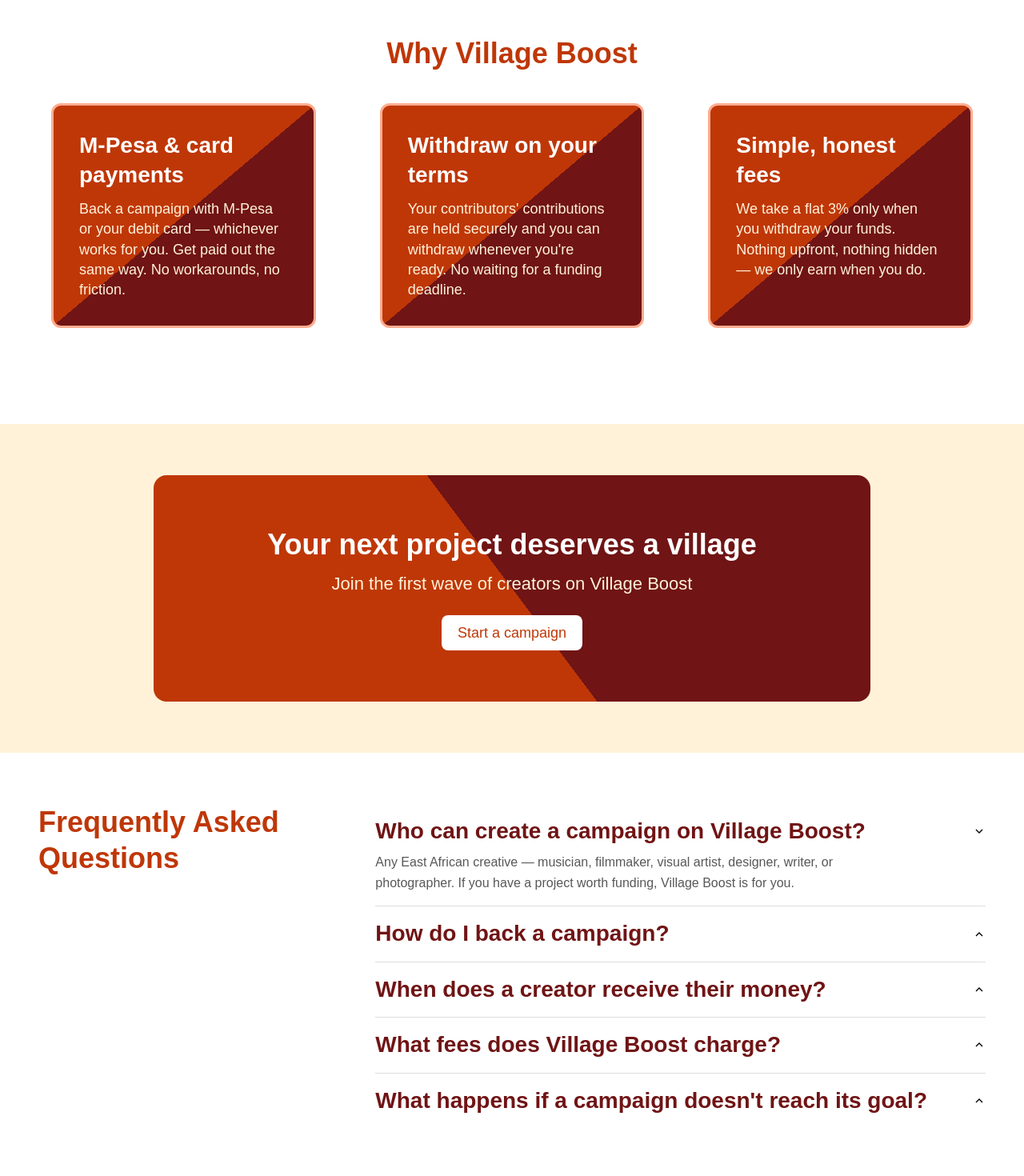
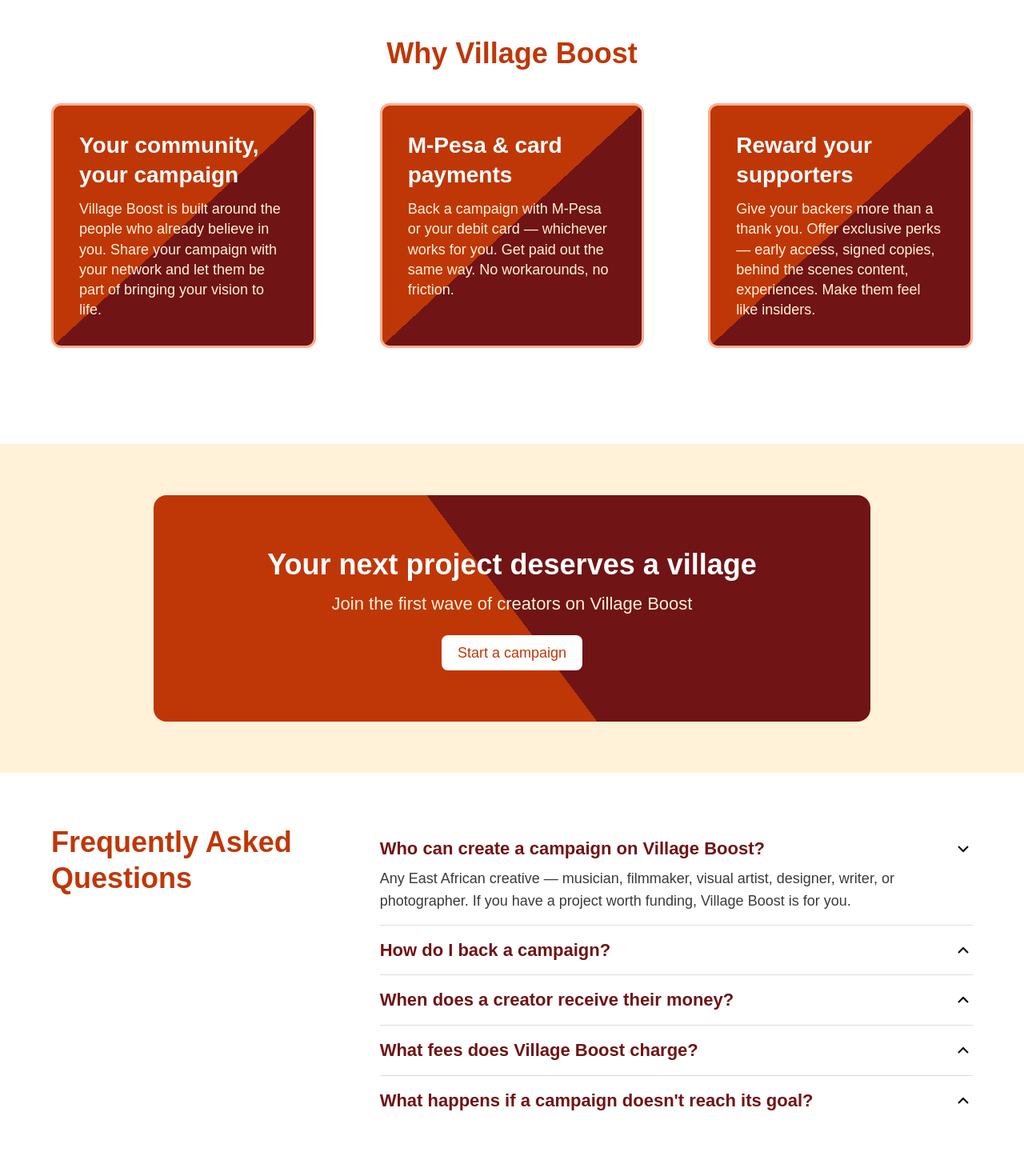
Before and after one commit to villageboost-org/villageboost, a Next.js app: page / in a window 1280 px wide. Shown: the part 2020-3490 px from the top of the page at 80% size. Built offline with nearby package versions, Linux system fonts and the light colour scheme; a web font is replaced by a local one.

Commit message:
style: update FAQ and WhyVillageBoost components for improved content and layout

```diff
--- a/app/components/home/Faq.tsx
+++ b/app/components/home/Faq.tsx
@@ -1,6 +1,6 @@
 function ChevronDownIcon() {
   return (
-    <svg viewBox="0 0 24 24" fill="none" stroke="currentColor" strokeWidth={2} className="h-4 w-4">
+    <svg viewBox="0 0 24 24" fill="none" stroke="currentColor" strokeWidth={2} className="h-6 w-6">
       <path d="m6 9 6 6 6-6" />
     </svg>
   );
@@ -8,7 +8,7 @@ function ChevronDownIcon() {
 
 function ChevronUpIcon() {
   return (
-    <svg viewBox="0 0 24 24" fill="none" stroke="currentColor" strokeWidth={2} className="h-4 w-4">
+    <svg viewBox="0 0 24 24" fill="none" stroke="currentColor" strokeWidth={2} className="h-6 w-6">
       <path d="m6 15 6-6 6 6" />
     </svg>
   );
@@ -30,18 +30,18 @@ const faqs = [
 
 export default function Faq() {
   return (
-    <section id="faq" className="grid gap-10 px-6 py-16 md:grid-cols-[1fr_2fr] md:px-12">
+    <section id="faq" className="grid gap-10 px-6 py-16 md:grid-cols-[1fr_2fr] md:px-16">
       <h2 className="text-rust-red">Frequently Asked Questions</h2>
 
       <div className="divide-y divide-grey/20">
         {faqs.map((faq) => (
           <div key={faq.question} className="py-4">
             <div className="flex items-center justify-between">
-              <h3 className="text-maroon">{faq.question}</h3>
+              <h4 className="text-maroon">{faq.question}</h4>
               {faq.open ? <ChevronDownIcon /> : <ChevronUpIcon />}
             </div>
             {faq.open && faq.answer && (
-              <p className="mt-2 max-w-xl text-sm text-grey">{faq.answer}</p>
+              <p className="mt-2 text-lg! text-dark-grey">{faq.answer}</p>
             )}
           </div>
         ))}
--- a/app/components/home/WhyVillageBoost.tsx
+++ b/app/components/home/WhyVillageBoost.tsx
@@ -1,18 +1,18 @@
 const reasons = [
+  {
+    title: "Your community, your campaign",
+    description:
+      "Village Boost is built around the people who already believe in you. Share your campaign with your network and let them be part of bringing your vision to life.",
+  },
   {
     title: "M-Pesa & card payments",
     description:
       "Back a campaign with M-Pesa or your debit card — whichever works for you. Get paid out the same way. No workarounds, no friction.",
   },
   {
-    title: "Withdraw on your terms",
+    title: "Reward your supporters",
     description:
-      "Your contributors' contributions are held securely and you can withdraw whenever you're ready. No waiting for a funding deadline.",
-  },
-  {
-    title: "Simple, honest fees",
-    description:
-      "We take a flat 3% only when you withdraw your funds. Nothing upfront, nothing hidden — we only earn when you do.",
+      "Give your backers more than a thank you. Offer exclusive perks — early access, signed copies, behind the scenes content, experiences. Make them feel like insiders.",
   },
 ];
 
@@ -25,14 +25,13 @@ export default function WhyVillageBoost() {
         {reasons.map((reason) => (
           <div
             key={reason.title}
-            className="flex max-w-sm flex-col rounded-xl p-8 text-left border-[#ffad90] border-[3px]"
+            className="flex max-w-md flex-col rounded-xl p-8 text-left border-[#ffad90] border-[3px]"
             style={{
               background:
                 "linear-gradient(to top left, var(--color-maroon) 50%, var(--color-rust-red) 50%)",
-            }}
-          >
+            }}>
             <h3 className="text-white">{reason.title}</h3>
-            <h5 className="mt-3 text-sm text-light-mustard">
+            <h5 className="mt-3 text-light-mustard">
               {reason.description}
             </h5>
           </div>
```
